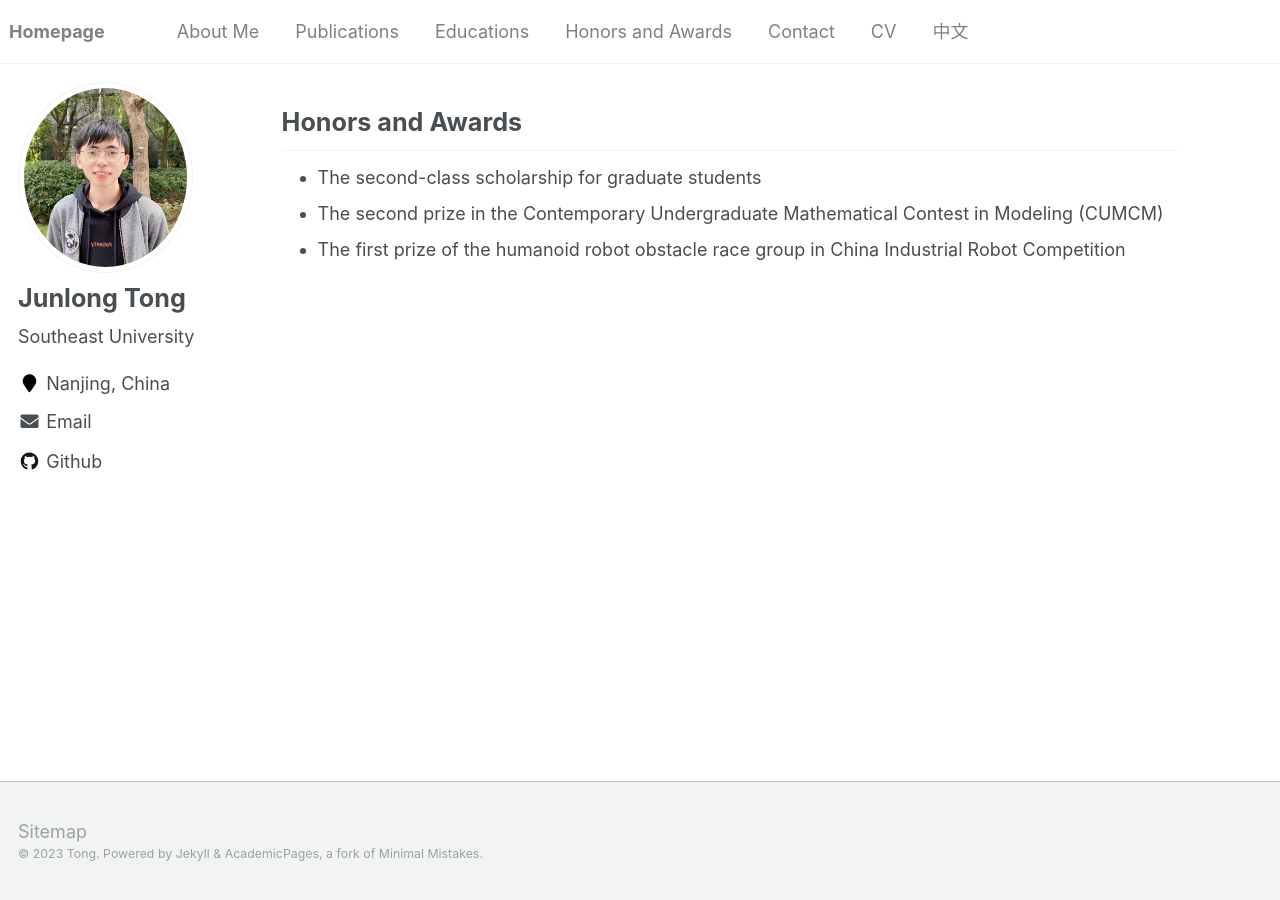
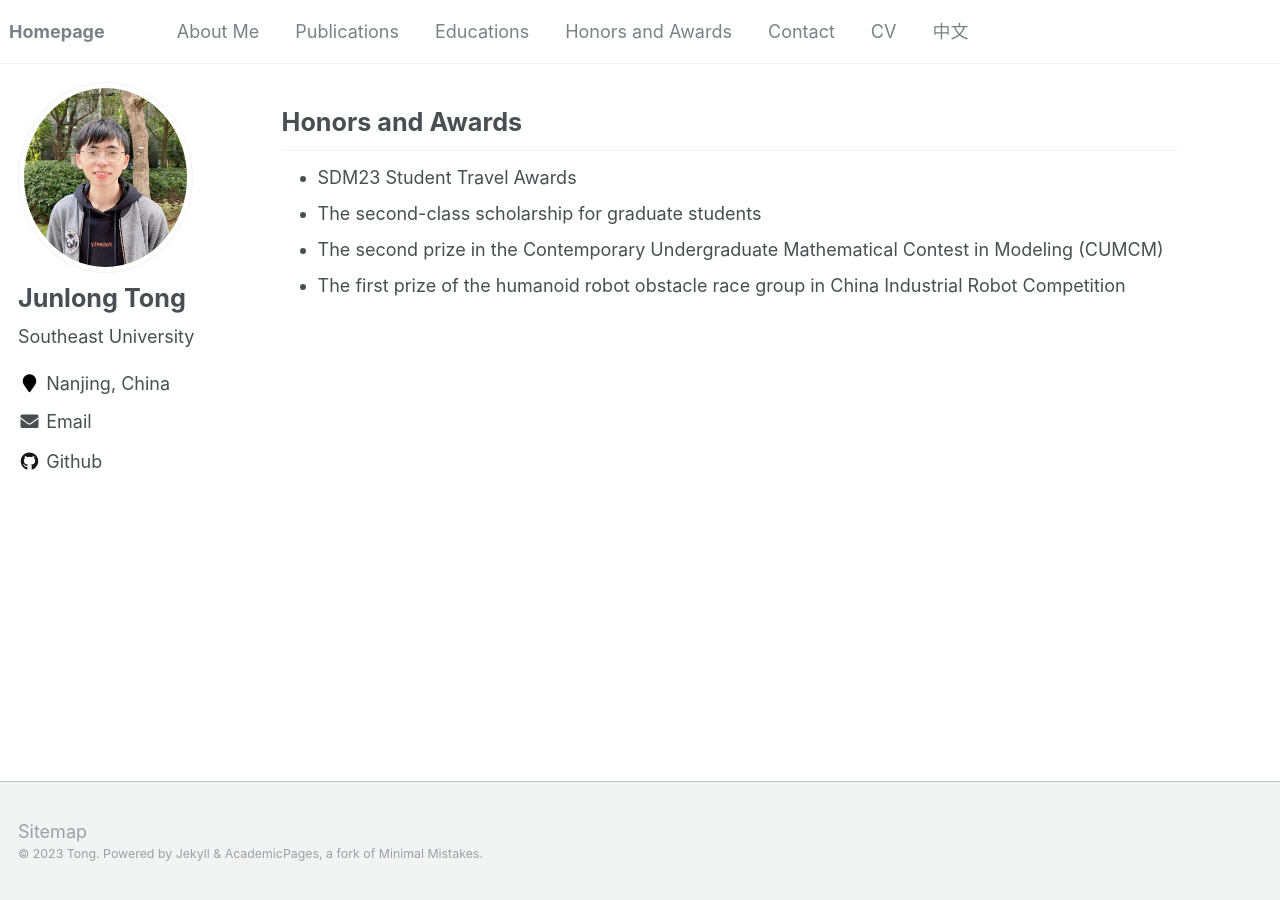
Before and after one commit to JL-tong/JL-tong.github.io, a Jekyll site: the page built from _pages/include/HonorsAwards.md, in a window 1280 px wide. Built offline with Jekyll 4.4.1, drawn with Linux system fonts in a browser that asks for light colours; our own code applies the rules of GitHub Pages for plain Markdown files; comment, search, counter and statistics services are not loaded.

Commit message:
Update Pages

```diff
--- a/_pages/include/HonorsAwards.md
+++ b/_pages/include/HonorsAwards.md
@@ -1,4 +1,5 @@
 # Honors and Awards
+* SDM23 Student Travel Awards
 * The second-class scholarship for graduate students
 * The second prize in the Contemporary Undergraduate Mathematical Contest in Modeling (CUMCM)
 * The first prize of the humanoid robot obstacle race group in China Industrial Robot Competition
```
